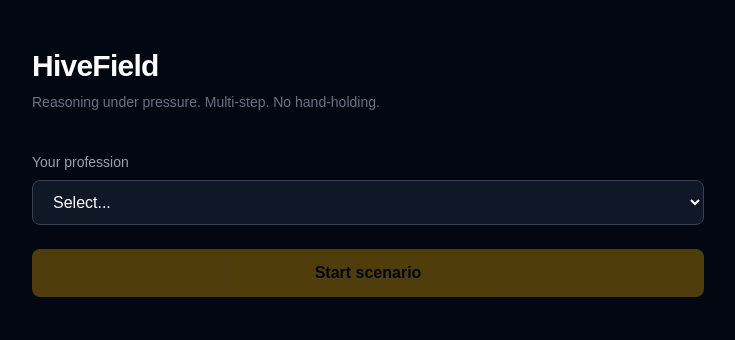
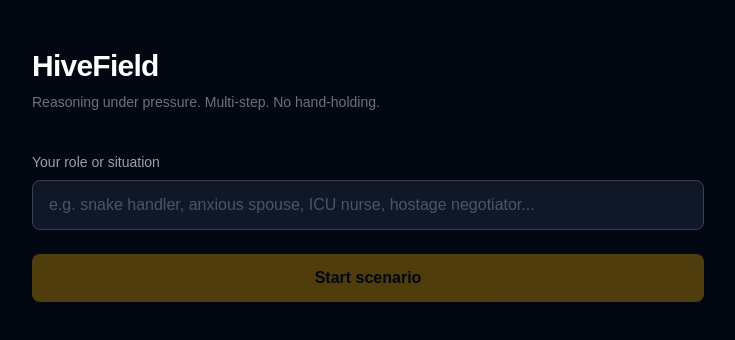
Before and after one commit to saggarsonny-boop/hive-field, a Next.js app: page / in a window 1280 px wide. Shown: the top 340 px of the page, without its empty margins (272-1007 px from the left). Built offline with nearby package versions, Linux system fonts and the light colour scheme.

Commit message:
fix: free-text profession input, no dropdown

```diff
--- a/app/page.tsx
+++ b/app/page.tsx
@@ -41,23 +41,12 @@
   | { phase: "evaluating" }
   | { phase: "done"; evaluation: string; scenario: Scenario; choices: UserChoice[] };
 
-const PROFESSIONS = [
-  "Emergency Physician",
-  "ICU Nurse",
-  "Paramedic",
-  "General Practitioner",
-  "Surgeon",
-  "Psychiatrist",
-  "Pharmacist",
-  "Radiologist",
-];
-
 export default function HiveField() {
   const [profession, setProfession] = useState("");
   const [state, setState] = useState<AppState>({ phase: "select" });
 
   async function startScenario() {
-    if (!profession) return;
+    if (!profession.trim()) return;
     setState({ phase: "loading" });
     const res = await fetch("/api/scenario", {
       method: "POST",
@@ -119,21 +108,19 @@
         {state.phase === "select" && (
           <div className="space-y-6">
             <div>
-              <label className="block text-sm text-gray-400 mb-2">Your profession</label>
-              <select
+              <label className="block text-sm text-gray-400 mb-2">Your role or situation</label>
+              <input
+                type="text"
                 value={profession}
                 onChange={(e) => setProfession(e.target.value)}
-                className="w-full bg-gray-900 border border-gray-700 rounded-lg px-4 py-3 text-white focus:outline-none focus:border-gray-400"
-              >
-                <option value="">Select...</option>
-                {PROFESSIONS.map((p) => (
-                  <option key={p} value={p}>{p}</option>
-                ))}
-              </select>
+                onKeyDown={(e) => e.key === "Enter" && startScenario()}
+                placeholder="e.g. snake handler, anxious spouse, ICU nurse, hostage negotiator..."
+                className="w-full bg-gray-900 border border-gray-700 rounded-lg px-4 py-3 text-white placeholder-gray-600 focus:outline-none focus:border-gray-400"
+              />
             </div>
             <button
               onClick={startScenario}
-              disabled={!profession}
+              disabled={!profession.trim()}
               className="w-full bg-amber-400 text-gray-950 font-semibold py-3 rounded-lg disabled:opacity-30 hover:bg-amber-300 transition-colors"
             >
               Start scenario
```
